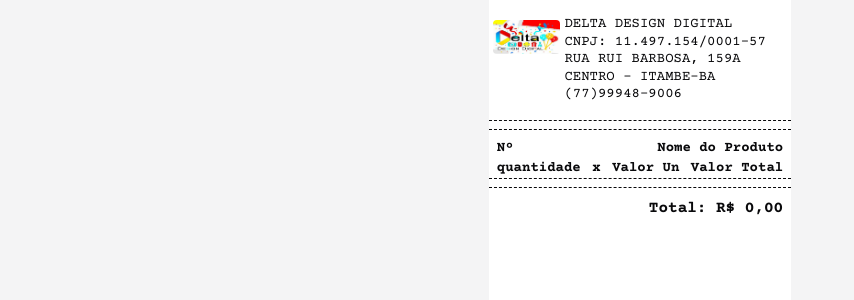
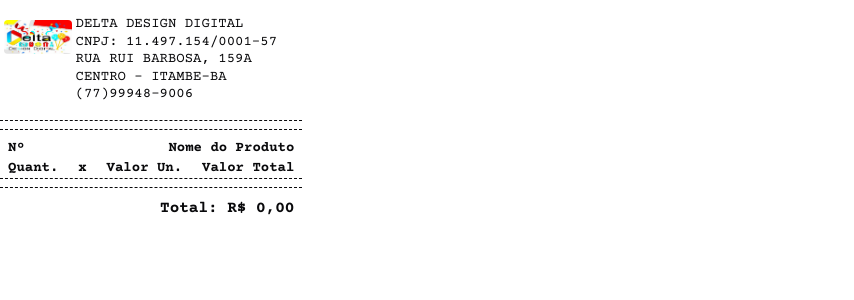
Before and after one commit to saptec/react-vite-router, a React (Vite) app: page /impressao in a window 1280 px wide. Shown: the top 300 px of the page, without its empty margins (0-854 px from the left). Built offline with nearby package versions, Linux system fonts and the light colour scheme.

Commit message:
alguns ajustes

```diff
--- a/src/components/Impressao.tsx
+++ b/src/components/Impressao.tsx
@@ -12,7 +12,7 @@ function Impressao() {
   const soma = produtos.reduce((acc, item) => acc + (+item.quantidade*+(item.valor.replace(',','.'))),0)
 
   return (
-    <div className="bg-zinc-100 h-screen  flex justify-center font-courier text-sm">
+    <div className="h-screen  flex  font-courier text-sm">
       <div className="bg-white w-[80mm] pt-4">
           <div className="flex">
             <div className="w-[20mm] p-1">
@@ -33,7 +33,7 @@ function Impressao() {
           <hr className='border-dashed border-1 border-zinc-950 mb-2 '/>
           <div className="">
             <p className="flex justify-between items-center px-2"><b>Nº</b><b>Nome do Produto</b></p>
-            <p className="flex justify-between items-center px-2"><b>quantidade</b><b>x</b><b>Valor Un</b> <b>Valor Total</b></p>
+            <p className="flex justify-between items-center px-2"><b>Quant.</b><b>x</b><b>Valor Un.</b> <b>Valor Total</b></p>
           </div>
           <hr className='border-dashed border-1 border-zinc-950'/>
           <div className="overflow-x-hidden">
--- a/src/components/Nota.tsx
+++ b/src/components/Nota.tsx
@@ -21,7 +21,7 @@ const Nota = () => {
     <div className="w-full h-full bg-[#fefede] flex flex-col relative">
       <div className="border-b-[1px] border-dotted border-zinc-950 pr-20">
           <p className="flex justify-between items-center px-2"><b>Nº</b><b>Nome do Produto</b></p>
-          <p className="flex justify-between items-center px-2"><b>quantidade</b><b>x</b><b>Valor Un</b> <b>Valor Total</b></p>
+          <p className="flex justify-between items-center px-2"><b>Quant.</b><b>x</b><b>Valor Un.</b> <b>Valor Total</b></p>
       </div>
 
       <div className="pb-24 overflow-y-scroll overflow-x-hidden text-sm">
@@ -43,7 +43,7 @@ const Nota = () => {
       </div>
 
       <div className="bg-green-500 text-white font-extrabold text-3xl flex w-full justify-around items-center py-5 absolute bottom-0 ">
-      <button className="text-sm bg-red-500 p-4 rounded-md" onClick={()=>limpar()}>Limpar</button> <span>{formatter.format(soma)}</span> <NavLink to={'/impressao'} className="text-sm bg-blue-500 p-4 rounded-md" >Imprimir</NavLink>
+      <button className="text-sm bg-red-500 p-4 rounded-md" onClick={()=>limpar()}>Limpar</button> <span>{formatter.format(soma)}</span> <NavLink to={'/impressao'} className="text-sm bg-blue-500 p-4 rounded-md" target="_blank">Imprimir</NavLink>
       </div>
 
 
```
